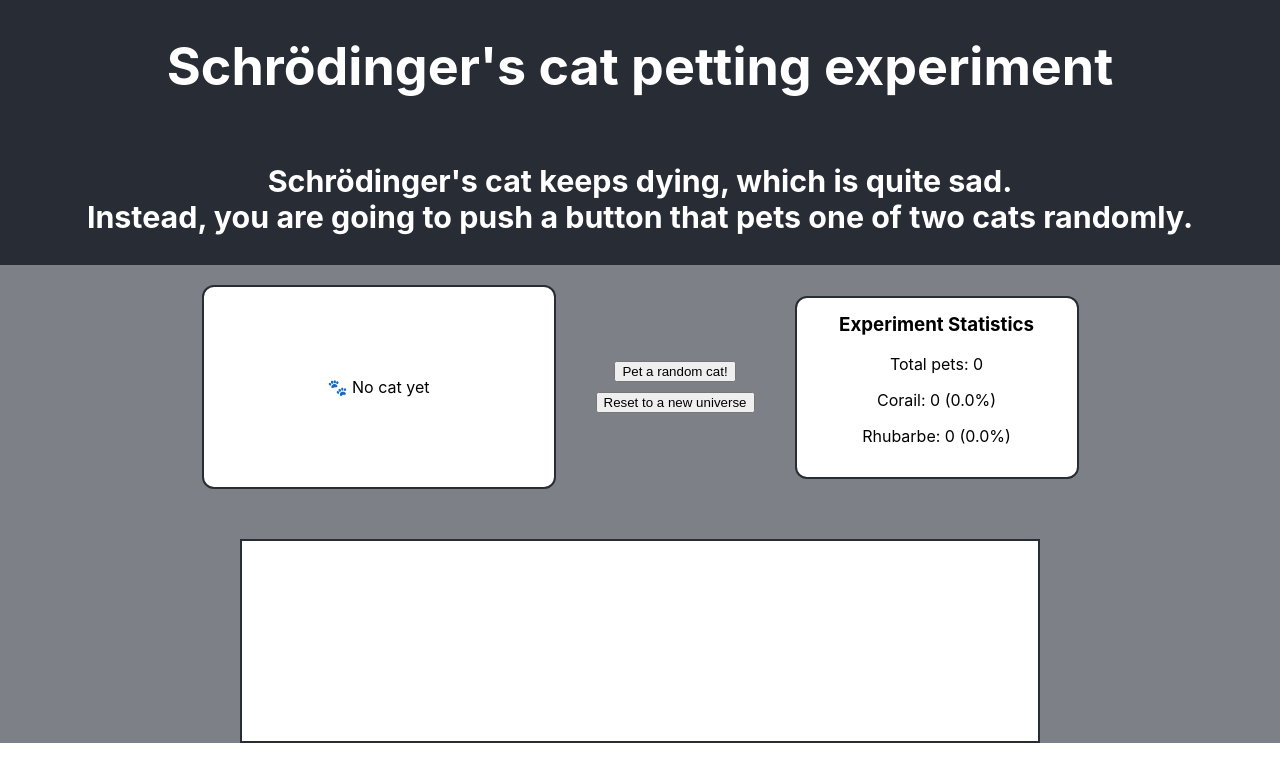
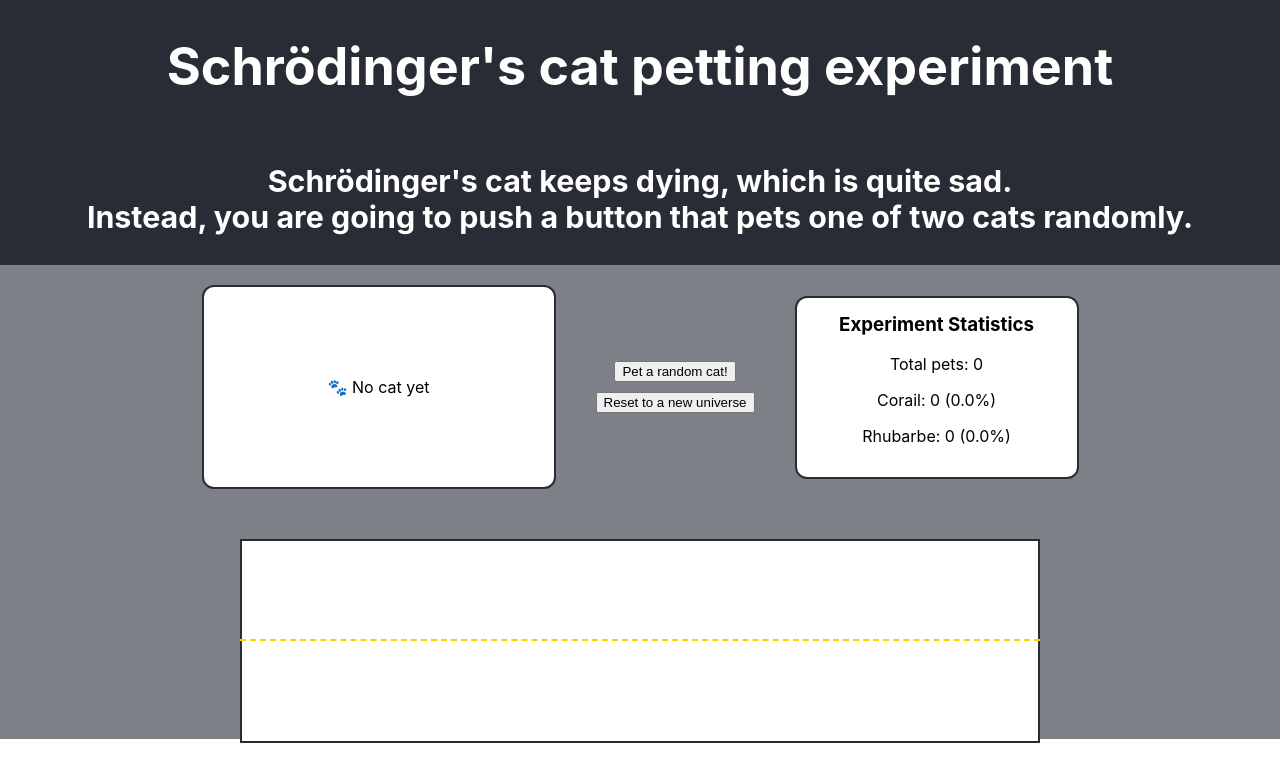
Before and after one commit to ClemDassy/schrodingerspet, a React (Create React App) app: page / in a window 1280 px wide. Shown: the top 782 px of the page. Built offline with nearby package versions, Linux system fonts and the light colour scheme.

Commit message:
graph with equilibrium bar

```diff
--- a/src/App.css
+++ b/src/App.css
@@ -110,3 +110,21 @@
   gap: 10px;
   align-items: center;
 }
+
+.graph-container {
+  position: relative;
+  width: 80vw;
+  max-width: 800px;
+  height: 200px;
+}
+
+.equilibrium-line {
+  position: absolute;
+  top: 50%;
+  left: 0;
+  right: 0;
+
+  border-top: 2px dashed #ffcc00;
+
+  pointer-events: none;
+}
--- a/src/App.js
+++ b/src/App.js
@@ -3,7 +3,6 @@ import './App.css';
 import { useState } from 'react';
 import cat1Img from './assets/cat1.png'
 import cat2Img from './assets/cat2.png'
-
 
 
 function Box({ lastResult }) {
@@ -46,6 +45,11 @@ function Stats({results}) {
 
 function ConvergenceGraph({ data }) {
   return (
+    <div className="graph-container">
+
+      {/* equilibrium line */}
+      <div className="equilibrium-line" />
+
       <div className="graph">
         {data.map((value, i) => (
           <div
@@ -55,6 +59,8 @@ function ConvergenceGraph({ data }) {
             title={`${value.toFixed(1)}%`}
           />
         ))}
+      </div>
+
     </div>
   );
 }
```
Lines whose indentation alone changed are shown as unchanged.
